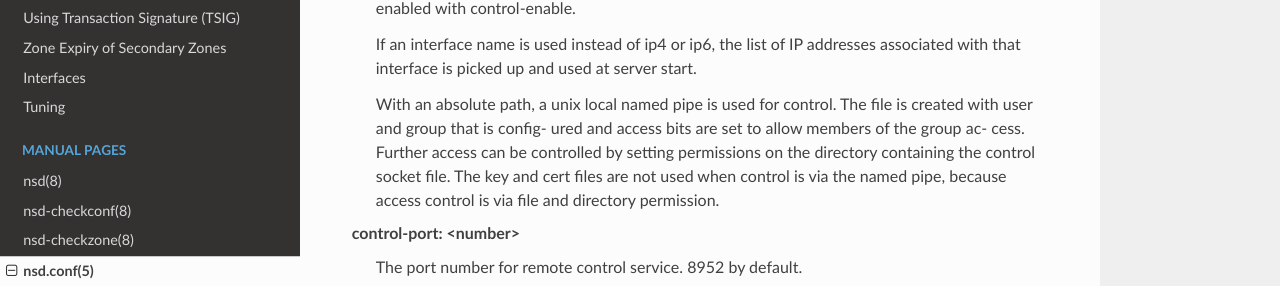
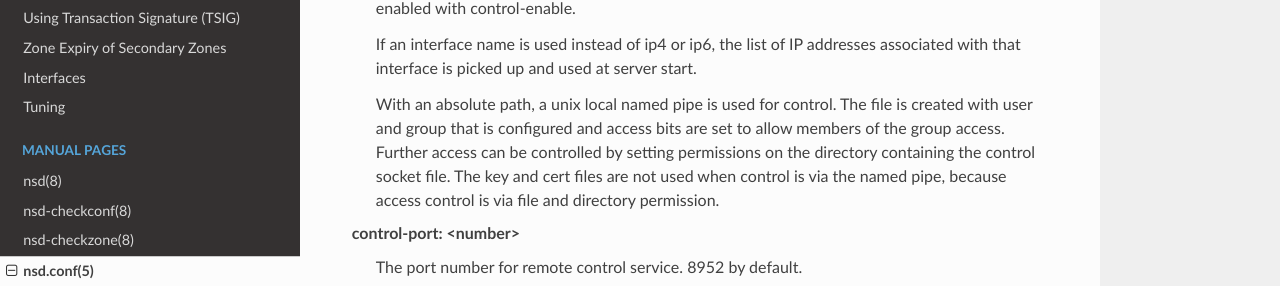
Before and after one commit to NLnetLabs/nsd-manual, a Sphinx documentation site: the page built from source/manpages/nsd.conf.rst, in a window 1280 px wide and 900 px high, scrolled down 9732 px. Shown: the part 163-449 px from the top of the window. Built offline with Sphinx 7.4.7 and the Read the Docs theme 2.0.0, drawn with Linux system fonts in a browser that asks for light colours.

Commit message:
Update nsd.conf.rst
fix more hyphenations

```diff
--- a/source/manpages/nsd.conf.rst
+++ b/source/manpages/nsd.conf.rst
@@ -518,8 +518,8 @@ control-interface: <ip4 or ip6 | interface name | absolute path>
         start.
 
         With an absolute path, a unix local named pipe is used for control.
-        The file is created with user and group that is config- ured and access
-        bits are set to allow members of the group ac- cess. Further access can
+        The file is created with user and group that is configured and access
+        bits are set to allow members of the group access. Further access can
         be controlled by setting permissions on the directory containing the
         control socket file. The key and cert files are not used when control is
         via the named pipe, because access control is via file and directory
```
